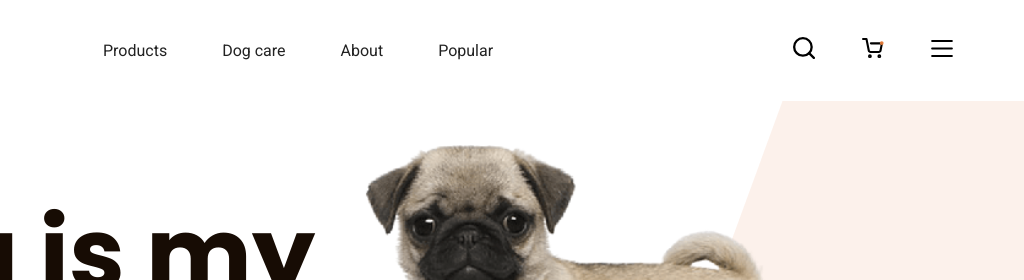
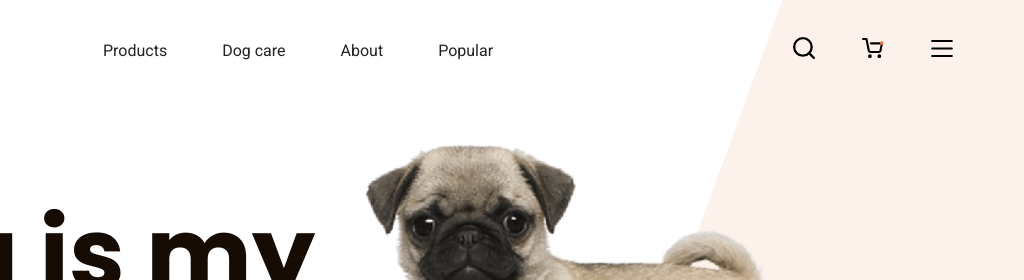
Before and after one commit to mukhammadyn/Dog, a plain HTML site: page index.html in a window 1280 px wide. Shown: the top 280 px of the page, 256-1280 px from the left. Drawn offline with Linux system fonts and the light colour scheme.

Commit message:
Change body bg

```diff
--- a/css/style.css
+++ b/css/style.css
@@ -23,6 +23,11 @@ body {
   line-height: 24px;
   background-color: #fff;
   overflow-x: hidden;
+  background-image: url(../img/hero-bg-pink.svg);
+  background-repeat: no-repeat;
+  background-size: cover;
+  background-position: center;
+  background-position: calc(50% + 418px) -26px;
   color: #170C04;
 }
 
@@ -54,9 +59,11 @@ img {
 
 /* SITE HEADER */
 .dog-header {
+  position: relative;
+  z-index: -1;
   padding-top: 31px;
   padding-bottom: 31px;
-  background: transparent;
+  background-color: transparent;
 }
 
 .dog-header__container {
@@ -139,12 +146,6 @@ img {
   padding-top: 93px;
   padding-bottom: 130px;
   position: relative;
-  background-image: url(../img/hero-bg-pink.svg);
-  background-repeat: no-repeat;
-  background-size: cover;
-  background-position: center;
-  background-position: calc(50% + 418px) -26px;
-
 }
 
 .site-hero::before{
@@ -318,3 +319,4 @@ img {
   font-size: 16px;
   line-height: 24px;
   color: #E27B3A;
+}
```
